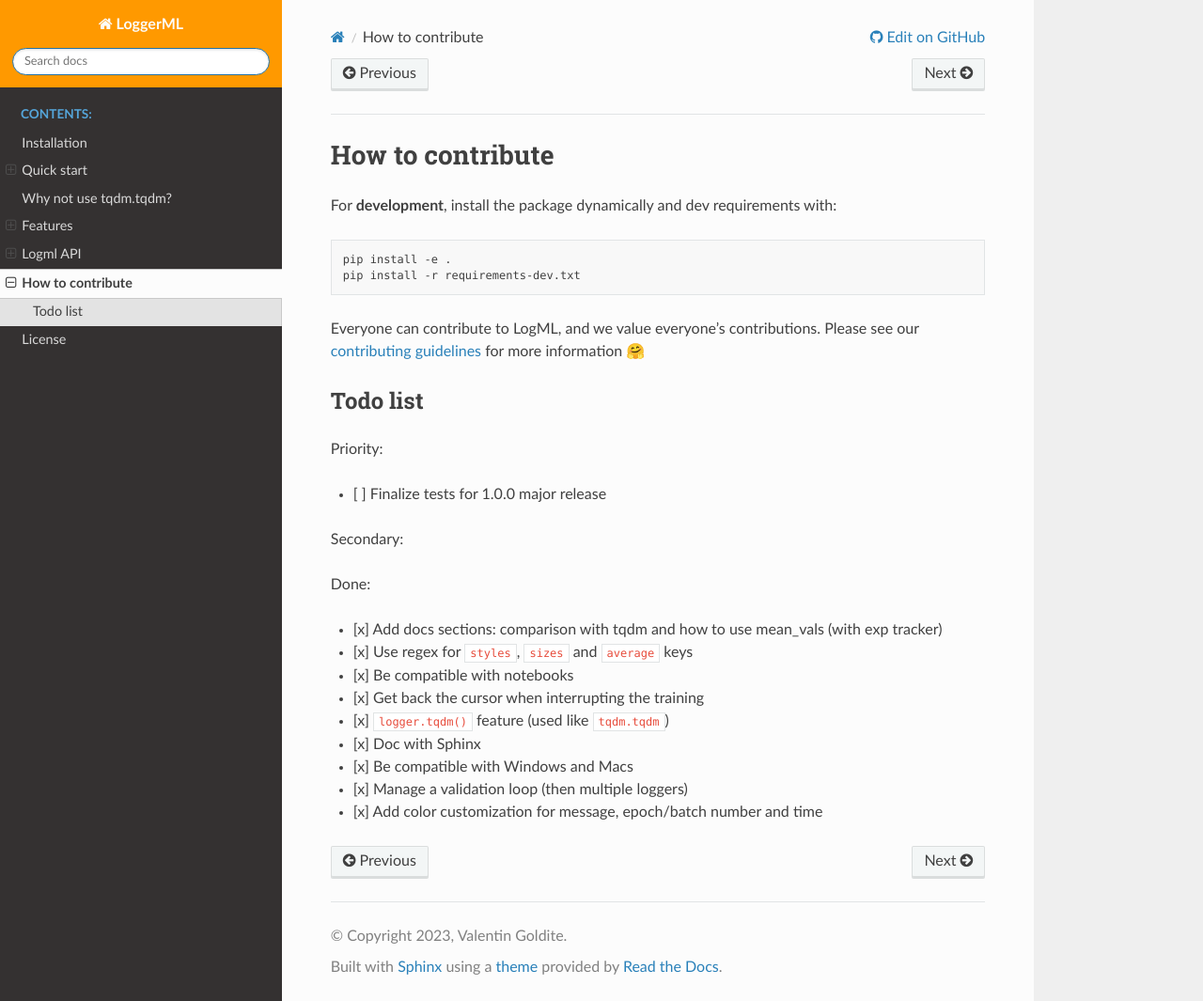
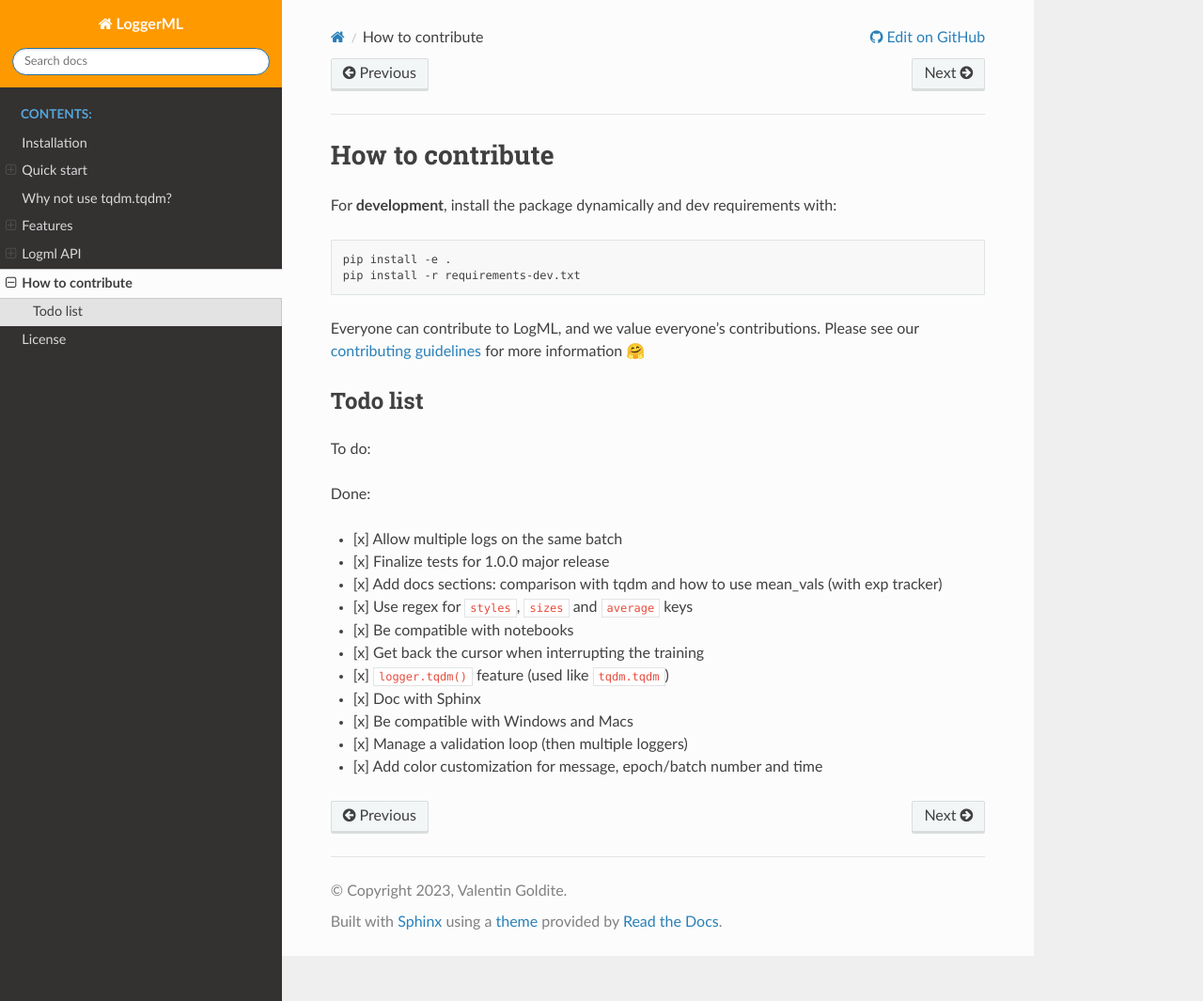
Before and after one commit to valentingol/logml, a Sphinx documentation site: the page built from docs/contribute.md, in a window 1280 px wide and 1065 px high. Shown: the whole window at 94% size. Built offline with Sphinx 7.4.7 and the Read the Docs theme 2.0.0, drawn with Linux system fonts in a browser that asks for light colours; the version number could not be read and is left out.

Commit message:
:memo: Update to-do list with new features

```diff
--- a/docs/contribute.md
+++ b/docs/contribute.md
@@ -13,14 +13,12 @@ for more information 🤗
 
 ## Todo list
 
-Priority:
-
-- [ ] Finalize tests for 1.0.0 major release
-
-Secondary:
+To do:
 
 Done:
 
+- [x] Allow multiple logs on the same batch
+- [x] Finalize tests for 1.0.0 major release
 - [x] Add docs sections: comparison with tqdm and how to use mean_vals
   (with exp tracker)
 - [x] Use regex for `styles`, `sizes` and `average` keys
```
Also changed, not shown: README.md (+3 -5 lines).
